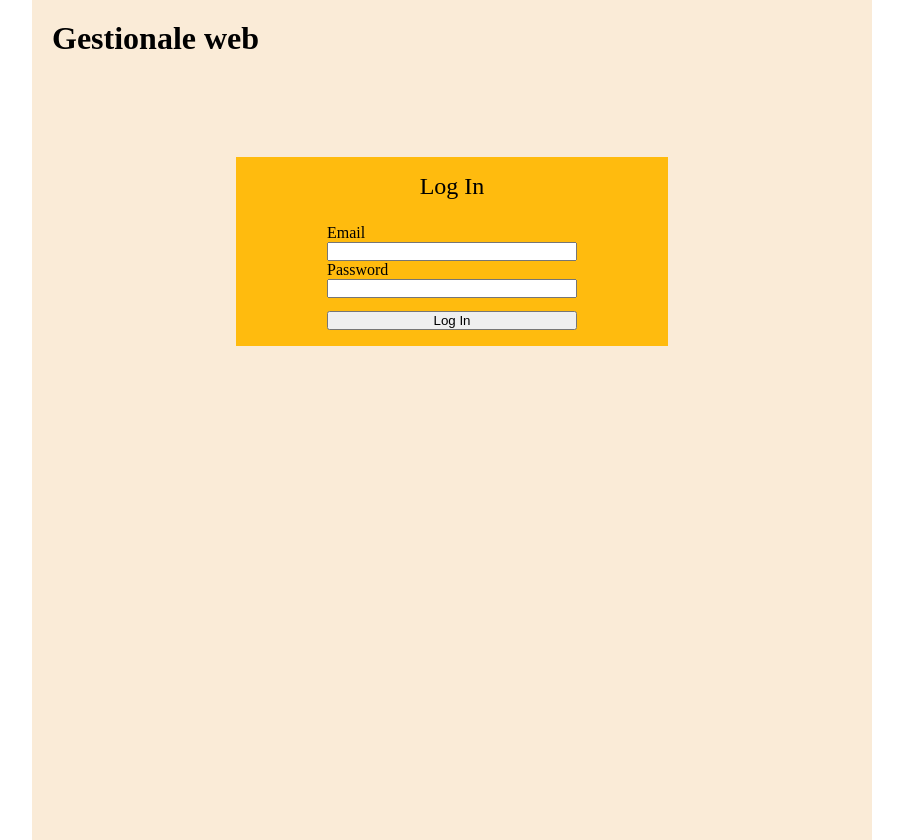
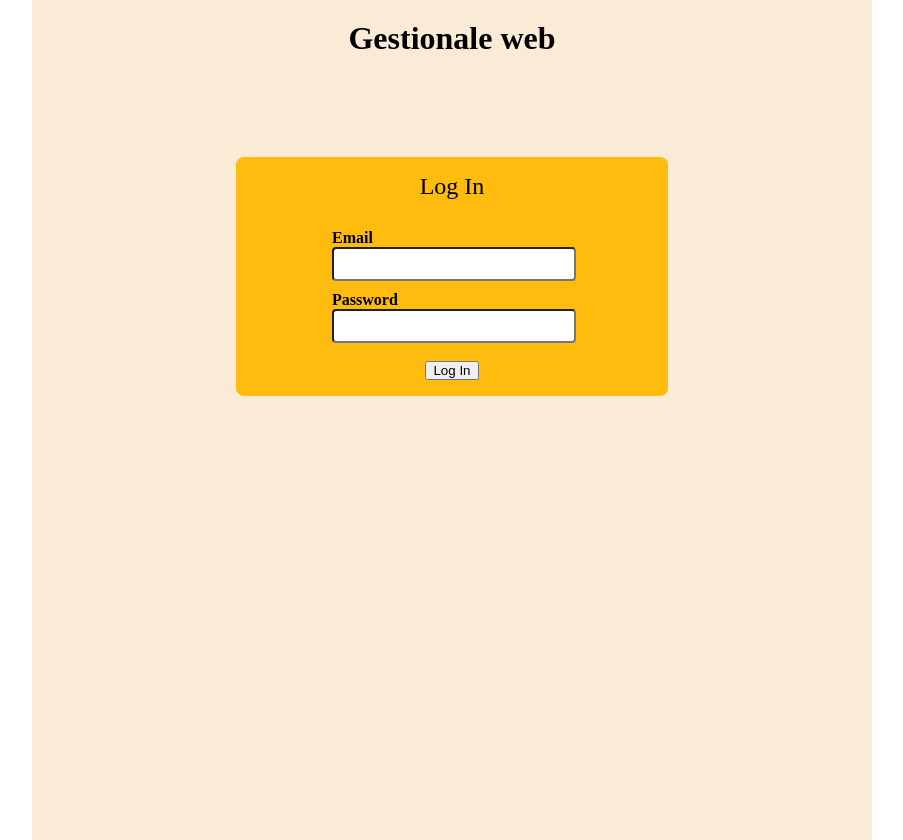
Before and after one commit to klementina1809/gestionale-web, a plain HTML site: page index.html in a window 1280 px wide. Shown: the whole page, without its empty margins (188-1091 px from the left). Drawn offline with nearby package versions, Linux system fonts and the light colour scheme.

Commit message:
improve form

```diff
--- a/index.html
+++ b/index.html
@@ -16,10 +16,14 @@
             </p>
 
                 <form action="#">
-                    <label for="email">Email</label>
-                    <input type="email" name="Email" id="">
-                    <label for="password">Password</label>
-                    <input type="password" name="password" id="">
+                    <div class="form-group">
+                        <label for="email">Email</label>
+                        <input type="email" name="Email" id="">
+                    </div>
+                    <div class="form-group">
+                        <label for="password">Password</label>
+                        <input type="password" name="password" id="">
+                    </div>
                     <button class="login-buttom">
                         Log In
                     </button>
--- a/styles.css
+++ b/styles.css
@@ -5,6 +5,10 @@
 
 body {
  height: 100vh;
+ }
+
+ h1 {
+    text-align: center;
  }
 
 .container-sm {
@@ -23,24 +27,41 @@ body {
     align-items: center;
     width: 400px;
     margin: auto;
-    margin-top: 20px;
     margin-top: 100px;
     padding: 1em;
+    border-radius: 8px;
 }
 
 .container-login p {
     font-size: 24px;
     margin-bottom: 1em;
-
 }
 
 form {
     display: flex;
     flex-direction: column;
     width: 250px;
+    padding-inline: 10px;
+
 
 }
 
+.form-group {
+    margin: 5px;
+}
+.form-group label{
+    display: block;
+    font-weight: bold;
+}
+
+form input {
+    border-radius: 4px;
+    height: 30px;
+    width: 100%
+}
+
 .login-buttom {
+    margin: auto;
     margin-top: 1em;
+    width: 4em;
 }
```
